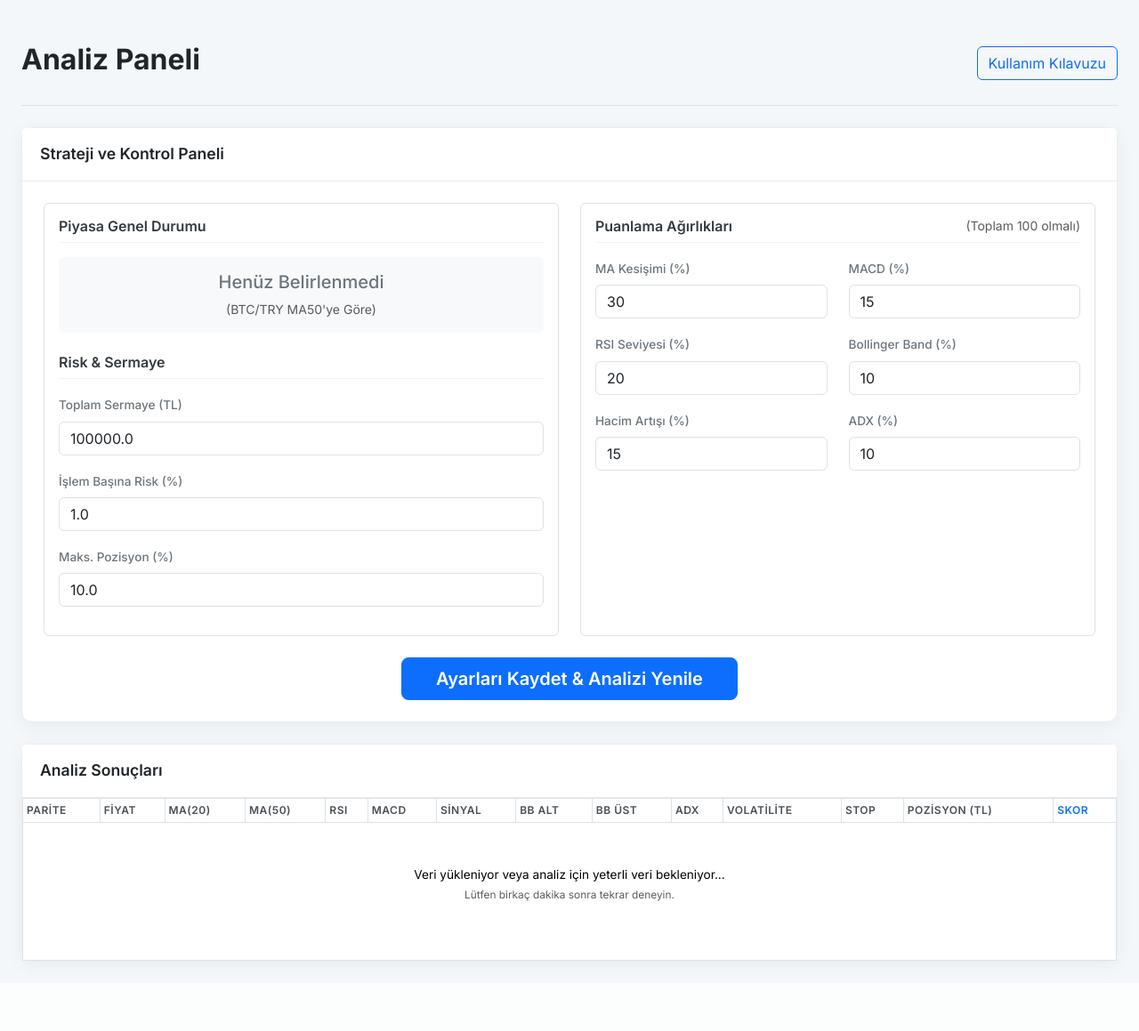
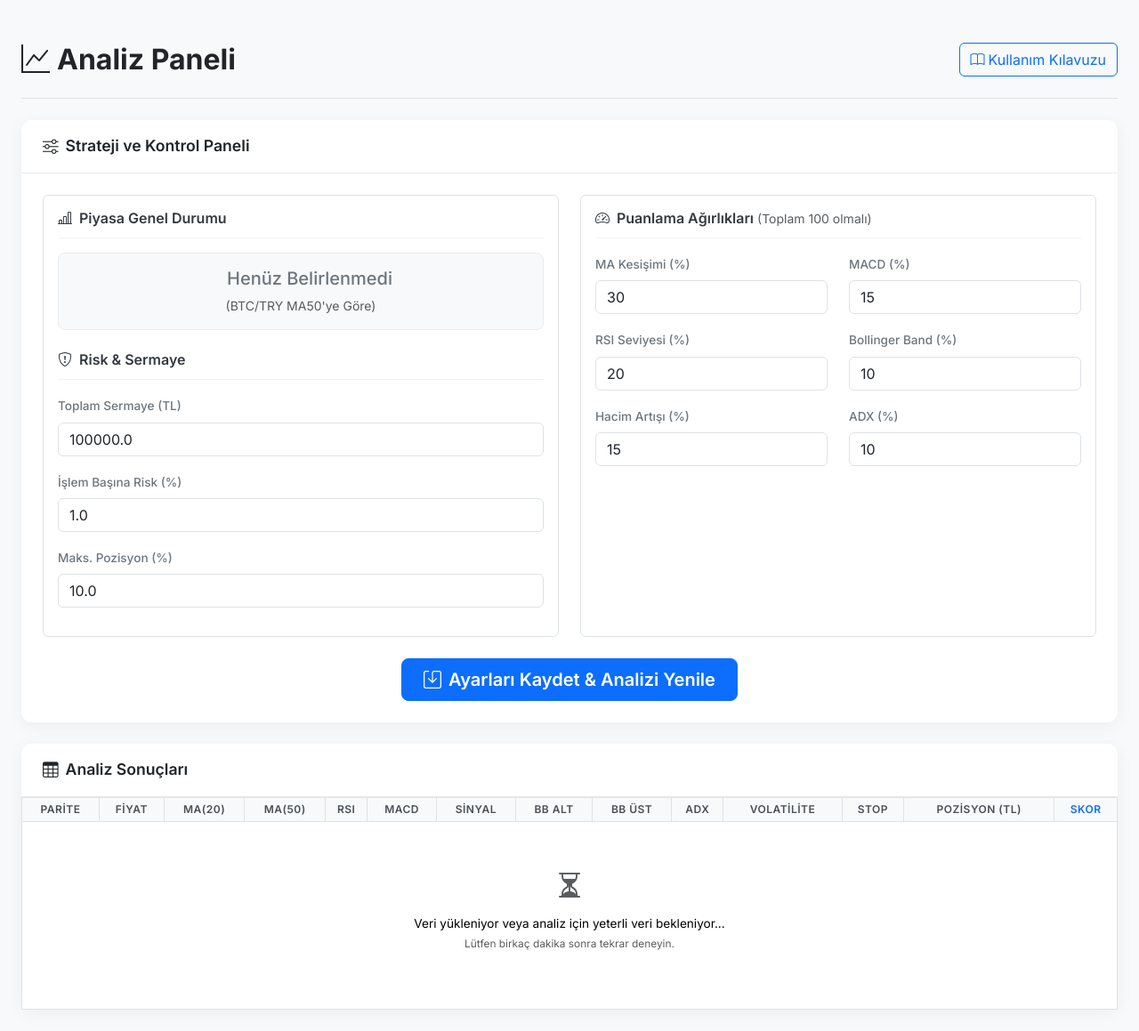
Before and after one commit to Gunebakan06/kripto-analiz-paneli, a Flask app: page / in a window 1280 px wide. Shown: the whole page at 89% size. Before the commit the page ends 1088 px from the top, so only its background shows below. Run offline with Flask 3, Linux system fonts and the light colour scheme; data comes from the database, SQL or seed files in the repository.

Commit message:
dashboard.html güncellemesi

```diff
--- a/templates/dashboard.html
+++ b/templates/dashboard.html
@@ -5,16 +5,17 @@
     <meta name="viewport" content="width=device-width, initial-scale=1.0">
     <title>Dinamik Kripto Analiz Paneli</title>
     <link href="https://cdn.jsdelivr.net/npm/bootstrap@5.3.3/dist/css/bootstrap.min.css" rel="stylesheet">
+    <link rel="stylesheet" href="https://cdn.jsdelivr.net/npm/bootstrap-icons@1.11.1/font/bootstrap-icons.css">
     <link rel="preconnect" href="https://fonts.googleapis.com">
     <link rel="preconnect" href="https://fonts.gstatic.com" crossorigin>
     <link href="https://fonts.googleapis.com/css2?family=Inter:wght@400;500;600;700&display=swap" rel="stylesheet">
     <style>
         body {
-            background-color: #f4f7f9;
+            background-color: #f8f9fa;
             font-family: 'Inter', sans-serif;
         }
         .card {
-            border: 1px solid #e9ecef;
+            border: none;
             border-radius: 0.75rem;
             box-shadow: 0 4px 20px rgba(0, 0, 0, 0.05);
             height: 100%;
@@ -22,13 +23,14 @@
         .card-header {
             background-color: #ffffff;
             border-bottom: 1px solid #e9ecef;
-            padding: 1rem 1.25rem;
+            padding: 1rem 1.5rem;
             font-weight: 600;
             font-size: 1.1rem;
             color: #212529;
+            border-radius: 0.75rem 0.75rem 0 0 !important;
         }
         .table-hover tbody tr:hover {
-            background-color: #eef2f5;
+            background-color: rgba(13, 110, 253, 0.05);
         }
         .form-label {
             font-size: 0.85rem;
@@ -51,30 +53,48 @@
         .main-header h1 {
             font-weight: 700;
             font-size: 2rem;
+            margin: 0;
         }
         .table thead th {
-            text-align: left;
+            text-align: center;
             font-size: 0.75rem;
             font-weight: 600;
             text-transform: uppercase;
             letter-spacing: 0.5px;
             color: #495057;
             vertical-align: middle;
+            background-color: #f8f9fa;
         }
         .table td {
-             font-size: 0.85rem;
-             vertical-align: middle;
+            font-size: 0.85rem;
+            vertical-align: middle;
+            text-align: center;
         }
         .settings-section-header {
             color: #343a40;
             font-weight: 600;
             margin-bottom: 1rem;
-            padding-bottom: 0.5rem;
+            padding-bottom: 0.75rem;
             border-bottom: 1px solid #f0f2f5;
-            display: flex;
-            justify-content: space-between;
-            align-items: center;
         }
+        .market-status {
+            padding: 1rem;
+            border-radius: 0.5rem;
+            margin-bottom: 1.5rem;
+            text-align: center;
+            background: #f8f9fa;
+            border: 1px solid #e9ecef;
+        }
+        .status-indicator {
+            display: inline-block;
+            width: 0.75rem;
+            height: 0.75rem;
+            border-radius: 50%;
+            margin-right: 0.5rem;
+        }
+        .status-up { background-color: #28a745; }
+        .status-down { background-color: #dc3545; }
+        .status-neutral { background-color: #6c757d; }
     </style>
 </head>
 <body>
@@ -83,27 +103,31 @@
 
     <!-- ANA BAŞLIK VE KILAVUZ LİNKİ -->
     <div class="main-header">
-        <h1>Analiz Paneli</h1>
-        <a href="/guide" class="btn btn-outline-primary">Kullanım Kılavuzu</a>
+        <h1><i class="bi bi-graph-up me-2"></i>Analiz Paneli</h1>
+        <a href="/guide" class="btn btn-outline-primary"><i class="bi bi-book me-1"></i>Kullanım Kılavuzu</a>
     </div>
 
     <!-- KONTROL PANELLERİ (ÜSTTE VE SİMETRİK) -->
     <div class="row g-4 mb-4">
         <div class="col-12">
             <div class="card">
-                <div class="card-header">Strateji ve Kontrol Paneli</div>
+                <div class="card-header"><i class="bi bi-sliders me-2"></i>Strateji ve Kontrol Paneli</div>
                 <div class="card-body p-4">
                     <form method="POST" action="/">
                         <div class="row g-4">
                             <!-- SOL SÜTUN: Piyasa Durumu ve Risk Yönetimi -->
                             <div class="col-lg-6">
                                 <div class="p-3 border rounded h-100">
-                                    <h6 class="settings-section-header">Piyasa Genel Durumu</h6>
-                                    <div class="text-center p-3 rounded bg-light mb-4">
-                                        <h5 class="card-title text-{{ market_status.color }}">{{ market_status.text }}</h5>
+                                    <h6 class="settings-section-header"><i class="bi bi-bar-chart-line me-2"></i>Piyasa Genel Durumu</h6>
+                                    <div class="market-status">
+                                        <div class="d-flex justify-content-center align-items-center mb-2">
+                                            <span class="status-indicator status-{{ market_status.color }}"></span>
+                                            <h5 class="card-title text-{{ market_status.color }} mb-0">{{ market_status.text }}</h5>
+                                        </div>
                                         <p class="small text-muted mb-0">(BTC/TRY MA50'ye Göre)</p>
                                     </div>
-                                    <h6 class="settings-section-header">Risk & Sermaye</h6>
+
+                                    <h6 class="settings-section-header"><i class="bi bi-shield-exclamation me-2"></i>Risk & Sermaye</h6>
                                     <div class="mb-3">
                                         <label for="total_capital" class="form-label">Toplam Sermaye (TL)</label>
                                         <input type="number" step="1000" class="form-control" id="total_capital" name="total_capital" value="{{ settings.total_capital }}">
@@ -123,7 +147,7 @@
                             <div class="col-lg-6">
                                 <div class="p-3 border rounded h-100">
                                     <h6 class="settings-section-header">
-                                        <span>Puanlama Ağırlıkları</span>
+                                        <i class="bi bi-speedometer2 me-2"></i>Puanlama Ağırlıkları
                                         <small class="text-muted fw-normal">(Toplam 100 olmalı)</small>
                                     </h6>
                                     <div class="row">
@@ -153,7 +177,9 @@
                         </div>
                         <div class="row mt-4">
                             <div class="col-md-4 mx-auto">
-                                <button type="submit" class="btn btn-primary btn-lg w-100">Ayarları Kaydet & Analizi Yenile</button>
+                                <button type="submit" class="btn btn-primary btn-lg w-100">
+                                    <i class="bi bi-save me-2"></i>Ayarları Kaydet & Analizi Yenile
+                                </button>
                             </div>
                         </div>
                     </form>
@@ -166,20 +192,33 @@
     <div class="row">
         <div class="col-12">
             <div class="card">
-                <div class="card-header">Analiz Sonuçları</div>
+                <div class="card-header"><i class="bi bi-table me-2"></i>Analiz Sonuçları</div>
                 <div class="card-body p-0">
                     <div class="table-responsive">
-                        <table class="table table-hover table-bordered table-sm m-0"> <!-- Sütun çizgileri için table-bordered eklendi -->
-                            <thead class="text-start">
+                        <table class="table table-hover table-bordered table-sm m-0">
+                            <thead>
                                 <tr>
-                                    <th>Parite</th><th>Fiyat</th><th>MA(20)</th><th>MA(50)</th><th>RSI</th><th>MACD</th><th>Sinyal</th><th>BB Alt</th><th>BB Üst</th><th>ADX</th><th>Volatilite</th><th>Stop</th><th>Pozisyon (TL)</th><th class="text-primary">Skor</th>
+                                    <th>Parite</th>
+                                    <th>Fiyat</th>
+                                    <th>MA(20)</th>
+                                    <th>MA(50)</th>
+                                    <th>RSI</th>
+                                    <th>MACD</th>
+                                    <th>Sinyal</th>
+                                    <th>BB Alt</th>
+                                    <th>BB Üst</th>
+                                    <th>ADX</th>
+                                    <th>Volatilite</th>
+                                    <th>Stop</th>
+                                    <th>Pozisyon (TL)</th>
+                                    <th class="text-primary">Skor</th>
                                 </tr>
                             </thead>
-                            <tbody class="text-center align-middle">
+                            <tbody>
                                 {% if coins %}
                                     {% for coin in coins %}
                                     <tr class="{% if coin.score >= 70 %}table-success{% elif coin.score >= 40 %}table-warning{% endif %}">
-                                        <td class="text-start"><strong>{{ coin.symbol }}</strong></td>
+                                        <td class="text-start fw-bold">{{ coin.symbol }}</td>
                                         <td>{{ "%.2f"|format(coin.price) }}</td>
                                         <td>{{ "%.2f"|format(coin.ma20 or 0) }}</td>
                                         <td>{{ "%.2f"|format(coin.ma50 or 0) }}</td>
@@ -192,12 +231,13 @@
                                         <td>{{ "%.4f"|format(coin.volatility) }}</td>
                                         <td>{{ "%.2f"|format(coin.stop_loss) }}</td>
                                         <td>{{ "{:,.0f}".format(coin.position_tl) }}</td>
-                                        <td class="fw-bold fs-6 text-primary">{{ "%.0f"|format(coin.score) }}</td>
+                                        <td class="fw-bold">{{ "%.0f"|format(coin.score) }}</td>
                                     </tr>
                                     {% endfor %}
                                 {% else %}
                                     <tr>
                                         <td colspan="14" class="p-5 text-center">
+                                            <i class="bi bi-hourglass-split text-muted d-block mb-2" style="font-size: 2rem;"></i>
                                             <p class="mb-1">Veri yükleniyor veya analiz için yeterli veri bekleniyor...</p>
                                             <p class="text-muted small">Lütfen birkaç dakika sonra tekrar deneyin.</p>
                                         </td>
@@ -212,5 +252,6 @@
     </div>
 </div>
 
+<script src="https://cdn.jsdelivr.net/npm/bootstrap@5.3.3/dist/js/bootstrap.bundle.min.js"></script>
 </body>
 </html>
```
